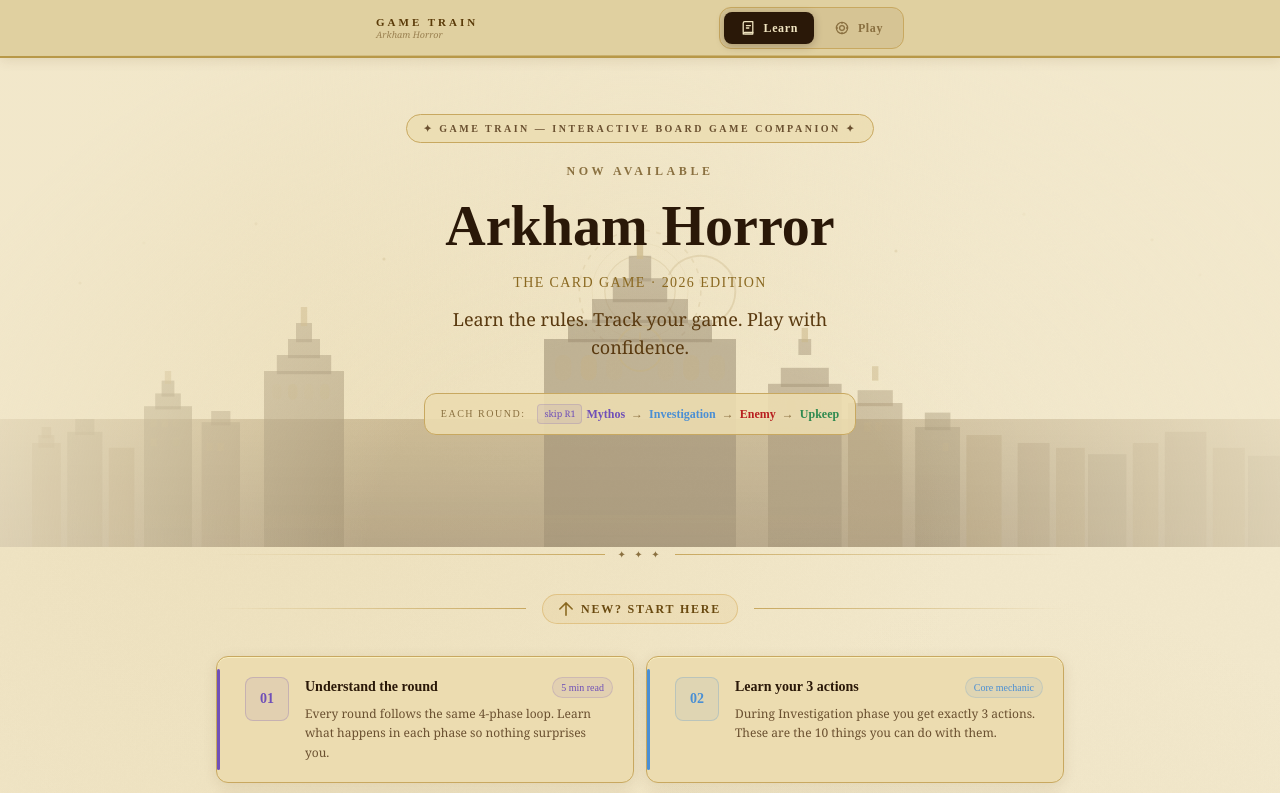
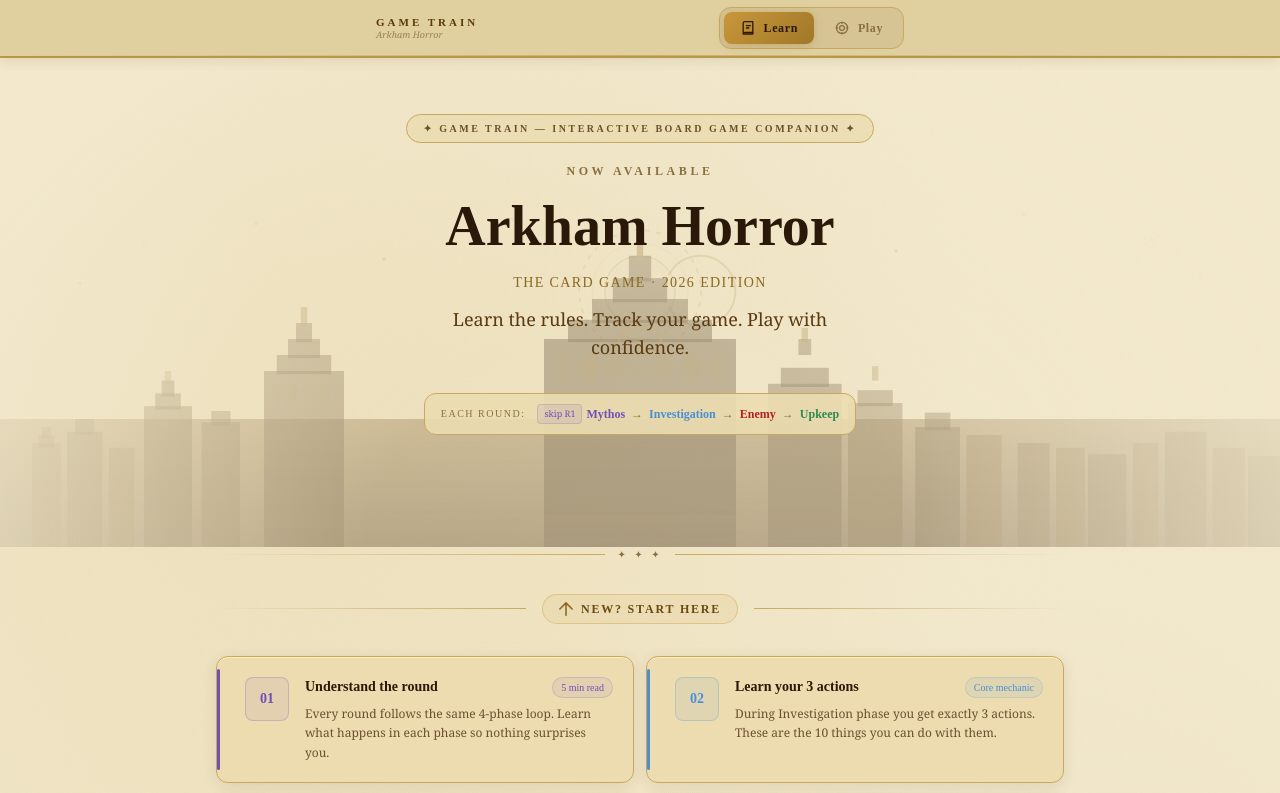
Before and after one commit to aali2162/arkham-horror-2026, a Next.js app: page / in a window 1280 px wide. Shown: the top 793 px of the page. Built offline with nearby package versions, Linux system fonts and the light colour scheme.

Commit message:
Session 12: Fix dark boxes — lobby steps, nav pill, doom bar now full parchment palette

```diff
--- a/src/app/play/[sessionCode]/page.tsx
+++ b/src/app/play/[sessionCode]/page.tsx
@@ -1034,7 +1034,7 @@
 
           {/* ── STEP 2: Turn Order ── */}
           {players.length >= 2 && (
-            <div className="mb-5 rounded-xl p-4" style={{ background: lobbyOrderConfirmed ? "rgba(58,173,152,0.06)" : "rgba(26,20,16,0.7)", border: `1px solid ${lobbyOrderConfirmed ? "rgba(58,173,152,0.4)" : "#3d3020"}` }}>
+            <div className="mb-5 rounded-xl p-4" style={{ background: lobbyOrderConfirmed ? "rgba(58,173,152,0.06)" : "rgba(236,220,176,0.92)", border: `1px solid ${lobbyOrderConfirmed ? "rgba(58,173,152,0.4)" : "rgba(138,104,32,0.3)"}` }}>
               <div className="flex items-center gap-2 mb-3">
                 <div className="w-6 h-6 rounded-full flex items-center justify-center font-mono font-bold text-xs flex-shrink-0"
                   style={{ background: lobbyOrderConfirmed ? "rgba(58,173,152,0.3)" : "rgba(201,151,58,0.2)", border: `1px solid ${lobbyOrderConfirmed ? "rgba(58,173,152,0.6)" : "rgba(201,151,58,0.5)"}`, color: lobbyOrderConfirmed ? "#3aad98" : "#c9973a" }}>
@@ -1078,7 +1078,7 @@
 
           {/* ── STEP 3: Lead Investigator ── */}
           {players.length >= 1 && (
-            <div className="mb-5 rounded-xl p-4" style={{ background: lobbyLeadConfirmed ? "rgba(201,151,58,0.06)" : "rgba(26,20,16,0.7)", border: `1px solid ${lobbyLeadConfirmed ? "rgba(201,151,58,0.4)" : "#3d3020"}` }}>
+            <div className="mb-5 rounded-xl p-4" style={{ background: lobbyLeadConfirmed ? "rgba(201,151,58,0.06)" : "rgba(236,220,176,0.92)", border: `1px solid ${lobbyLeadConfirmed ? "rgba(201,151,58,0.4)" : "rgba(138,104,32,0.3)"}` }}>
               <div className="flex items-center gap-2 mb-3">
                 <div className="w-6 h-6 rounded-full flex items-center justify-center font-mono font-bold text-xs flex-shrink-0"
                   style={{ background: lobbyLeadConfirmed ? "rgba(201,151,58,0.3)" : "rgba(201,151,58,0.15)", border: "1px solid rgba(201,151,58,0.5)", color: "#c9973a" }}>
@@ -1096,7 +1096,7 @@
                   return (
                     <button key={player.id} onClick={() => { setLobbyLeadIdx(idx); setLobbyLeadConfirmed(false); }}
                       className="w-full flex items-center gap-3 p-2.5 rounded-lg transition-all text-left"
-                      style={{ background: isSelected ? cls.bg : "rgba(236,220,176,0.65)", border: `1px solid ${isSelected ? cls.border : "#3d3020"}` }}>
+                      style={{ background: isSelected ? cls.bg : "rgba(236,220,176,0.65)", border: `1px solid ${isSelected ? cls.border : "rgba(138,104,32,0.3)"}` }}>
                       <div className="w-7 h-7 rounded flex items-center justify-center font-bold text-xs flex-shrink-0"
                         style={{ background: cls.bg, color: cls.hex }}>{player.investigator[0]}</div>
                       <div className="flex-1 min-w-0">
@@ -1181,8 +1181,8 @@
                 <button onClick={handleStartGame} disabled={!ready}
                   className="w-full py-4 rounded-2xl font-decorative font-bold text-base tracking-wide transition-all disabled:opacity-40 disabled:cursor-not-allowed"
                   style={{
-                    background: ready ? "linear-gradient(135deg, #c9973a, #a07828)" : "rgba(26,20,16,0.8)",
-                    color: ready ? "#0e0b06" : "#5a4838",
+                    background: ready ? "linear-gradient(135deg, #c9973a, #a07828)" : "rgba(200,168,96,0.25)",
+                    color: ready ? "#2a1808" : "#8a6820",
                     border: "1px solid rgba(201,151,58,0.4)",
                     boxShadow: ready ? "0 0 32px rgba(201,151,58,0.25)" : "none"
                   }}>
@@ -1410,7 +1410,7 @@
             </button>
             <button onClick={handleEndTurn}
               className="flex-1 py-3.5 rounded-xl font-decorative font-bold text-sm tracking-wide transition-all active:scale-98"
-              style={{ background: "linear-gradient(135deg, #3d3020, #2a2016)", border: "1px solid #5c4a2a", color: "#9a8870" }}>
+              style={{ background: "linear-gradient(135deg, #c9973a, #a07828)", border: "1px solid rgba(201,151,58,0.5)", color: "#2a1808" }}>
               End Turn →
             </button>
           </div>
@@ -1849,7 +1849,7 @@
         )}
 
         {/* ══ DOOM & ACT STATUS BAR — always prominent ══ */}
-        <div className="rounded-2xl mb-4 overflow-hidden" style={{ border: `2px solid ${doomDanger ? "rgba(192,57,43,0.5)" : "rgba(112,80,184,0.35)"}`, background: "linear-gradient(135deg, rgba(236,220,176,0.98), rgba(10,8,5,0.98))", boxShadow: doomDanger ? "0 0 24px rgba(192,57,43,0.15)" : "0 0 16px rgba(112,80,184,0.08)" }}>
+        <div className="rounded-2xl mb-4 overflow-hidden" style={{ border: `2px solid ${doomDanger ? "rgba(192,57,43,0.5)" : "rgba(112,80,184,0.35)"}`, background: "rgba(236,220,176,0.98)", boxShadow: doomDanger ? "0 0 24px rgba(192,57,43,0.15)" : "0 0 16px rgba(112,80,184,0.08)" }}>
 
           {/* Top strip: Agenda + Act side by side */}
           <div className="grid grid-cols-2" style={{ borderBottom: `1px solid ${doomDanger ? "rgba(192,57,43,0.25)" : "rgba(112,80,184,0.2)"}` }}>
@@ -1870,7 +1870,7 @@
                     className="w-6 h-6 rounded-md flex items-center justify-center transition-all duration-200"
                     style={i < turnState.doom
                       ? { background: doomDanger ? "rgba(192,57,43,0.7)" : "rgba(112,80,184,0.7)", border: `1px solid ${doomDanger ? "#c03028" : "#7c5cbf"}`, boxShadow: `0 0 6px ${doomDanger ? "rgba(192,57,43,0.4)" : "rgba(112,80,184,0.4)"}` }
-                      : { background: "rgba(236,220,176,0.75)", border: `1px solid ${doomDanger ? "rgba(192,57,43,0.25)" : "#3d3020"}` }}>
+                      : { background: "rgba(236,220,176,0.75)", border: `1px solid ${doomDanger ? "rgba(192,57,43,0.25)" : "rgba(138,104,32,0.3)"}` }}>
                     {i < turnState.doom && <DoomIcon size={10} color={doomDanger ? "#c03028" : "#9070d8"} />}
                   </button>
                 ))}
@@ -2089,7 +2089,7 @@
                   { label: "Cards in hand & deck", color: "#3aad98", carries: true, note: "Keep your deck; some cards may be lost via trauma" },
                   { label: "Earned campaign items", color: "#c9973a", carries: true, note: "Story items and campaign log entries carry over" },
                 ].map(item => (
-                  <div key={item.label} className="flex items-start gap-2.5 p-2.5 rounded-lg" style={{ background: item.carries ? "rgba(236,220,176,0.75)" : "rgba(26,20,16,0.4)", border: `1px solid ${item.carries ? item.color + "30" : "#3d302010"}` }}>
+                  <div key={item.label} className="flex items-start gap-2.5 p-2.5 rounded-lg" style={{ background: item.carries ? "rgba(236,220,176,0.75)" : "rgba(200,168,96,0.15)", border: `1px solid ${item.carries ? item.color + "30" : "#3d302010"}` }}>
                     <span className="text-sm flex-shrink-0">{item.carries ? "✓" : "✗"}</span>
                     <div>
                       <p className="text-xs font-semibold" style={{ color: item.carries ? item.color : "#5a4838" }}>{item.label}</p>
@@ -2909,12 +2909,12 @@
             })}
 
             {/* Keyword reference — collapsible, always available */}
-            <details className="rounded-xl overflow-hidden" style={{ border: "1px solid rgba(255,255,255,0.06)" }}>
+            <details className="rounded-xl overflow-hidden" style={{ border: "1px solid rgba(138,104,32,0.25)" }}>
               <summary className="px-4 py-2.5 cursor-pointer text-xs font-mono text-ark-text-muted select-none"
                 style={{ background: "rgba(236,220,176,0.8)" }}>
                 ▸ Enemy keyword reference
               </summary>
-              <div className="divide-y" style={{ borderColor: "rgba(138,104,32,0.2)", background: "rgba(20,14,8,0.8)" }}>
+              <div className="divide-y" style={{ borderColor: "rgba(138,104,32,0.2)", background: "rgba(236,220,176,0.8)" }}>
                 {ENEMY_KEYWORDS.map(kw => (
                   <div key={kw.key} className="flex items-start gap-3 px-4 py-2.5">
                     <span className="inline-block px-2 py-0.5 rounded text-[10px] font-mono font-bold flex-shrink-0 mt-0.5"
--- a/src/components/layout/Navbar.tsx
+++ b/src/components/layout/Navbar.tsx
@@ -7,7 +7,7 @@
 function LearnIcon({ active }: { active: boolean }) {
   return (
     <svg viewBox="0 0 20 20" className="w-4 h-4" fill="none"
-      stroke={active ? "#f0e4c0" : "#8a7040"} strokeWidth="1.6" strokeLinecap="round" strokeLinejoin="round">
+      stroke={active ? "#2a1808" : "#8a7040"} strokeWidth="1.6" strokeLinecap="round" strokeLinejoin="round">
       <path d="M4 17.5A2 2 0 016 15.5H16"/>
       <path d="M6 2H16v15.5H6A2 2 0 014 15.5V4A2 2 0 016 2z"/>
       <line x1="8" y1="7" x2="13" y2="7"/>
@@ -19,7 +19,7 @@
 function PlayIcon({ active }: { active: boolean }) {
   return (
     <svg viewBox="0 0 20 20" className="w-4 h-4" fill="none"
-      stroke={active ? "#f0e4c0" : "#8a7040"} strokeWidth="1.6" strokeLinecap="round" strokeLinejoin="round">
+      stroke={active ? "#2a1808" : "#8a7040"} strokeWidth="1.6" strokeLinecap="round" strokeLinejoin="round">
       <circle cx="10" cy="10" r="7"/>
       <circle cx="10" cy="10" r="3"/>
       <line x1="10" y1="3" x2="10" y2="4.5"/>
@@ -81,9 +81,9 @@
       href={href}
       className="px-4 py-2 rounded-lg text-xs font-bold tracking-wider transition-all duration-200 flex items-center gap-2 font-heading"
       style={active ? {
-        background: "#2a1808",
-        color: "#f0e4c0",
-        boxShadow: "0 2px 8px rgba(30,10,0,0.25)",
+        background: "linear-gradient(135deg, #c9973a, #a07828)",
+        color: "#2a1808",
+        boxShadow: "0 2px 8px rgba(160,120,40,0.30)",
       } : {
         color: "#8a7040",
       }}>
```
Also changed, not shown: 1 other file (tests, documents, lock files or other folders).
